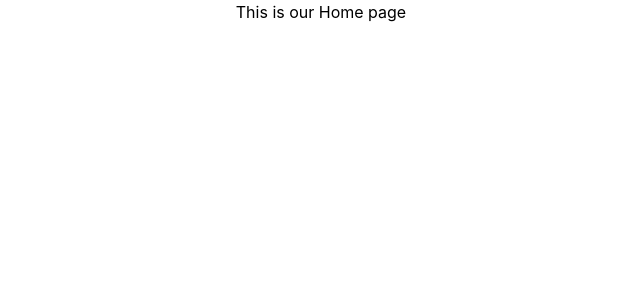
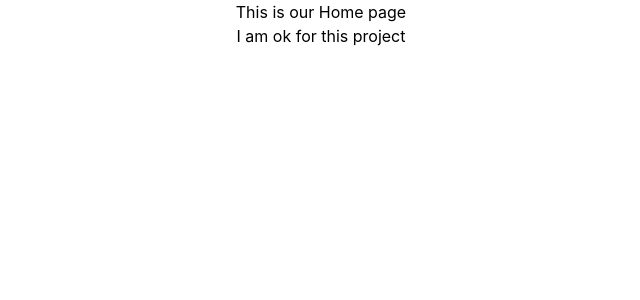
Before and after one commit to rakib4485/HBR-Learning-client, a React (Create React App) app: page / in a window 1280 px wide. Shown: the top 300 px of the page, without its empty margins (319-959 px from the left). Built offline with nearby package versions, Linux system fonts and the light colour scheme.

Commit message:
first step done

```diff
--- a/src/App.js
+++ b/src/App.js
@@ -5,6 +5,7 @@ function App() {
   return (
     <div className="App">
       <h1>This is our Home page</h1>
+      <h3>I am ok for this project</h3>
     </div>
   );
 }
```
